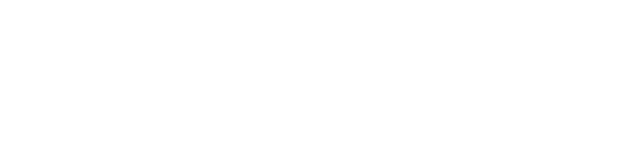
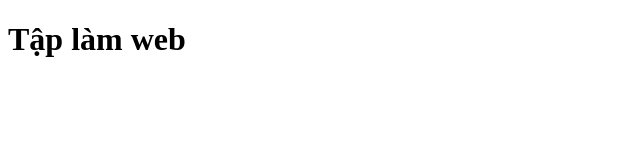
Before and after one commit to Nhi-Tang/taplamweb6, a plain HTML site: page index.html in a window 1280 px wide. Shown: the whole page, without its empty margins (0-640 px from the left). Drawn offline with Linux system fonts and the light colour scheme.

Commit message:
tap lam web

```diff
--- a/index.html
+++ b/index.html
@@ -6,6 +6,6 @@
     <title>Tập làm web 6</title>
 </head>
 <body>
-
+    <h1>Tập làm web</h1>
 </body>
 </html>
```
